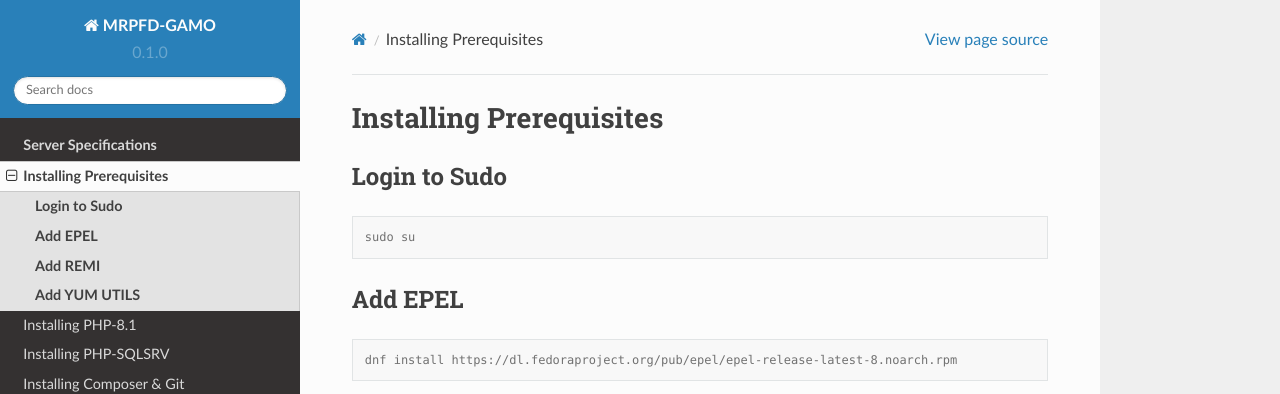
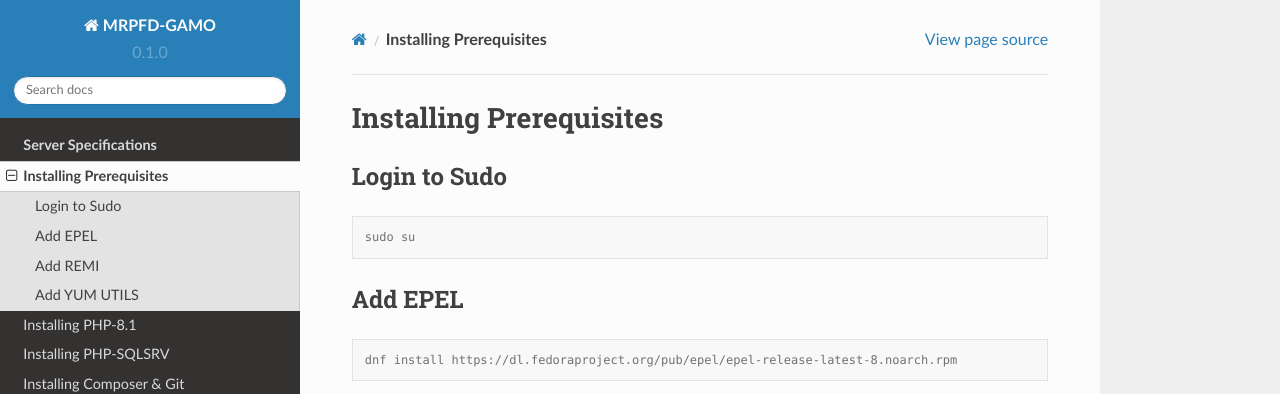
Before and after one commit to madhu-ibs/mrpfd-gamo-documentation, a Sphinx documentation site: the page built from docs/source/prerequisites.rst, in a window 1280 px wide. Shown: the top 394 px of the page. Built offline with Sphinx 7.4.7 and the Read the Docs theme 2.0.0, drawn with Linux system fonts in a browser that asks for light colours.

```diff
--- a/docs/source/prerequisites.rst
+++ b/docs/source/prerequisites.rst
@@ -1,13 +1,13 @@
-Installing Prerequisites
+**Installing Prerequisites**
 ==================================================
 
-**Login to Sudo**
+Login to Sudo
 --------
 .. code-block:: console
 
     sudo su
 
-**Add EPEL**
+Add EPEL
 -------------
 .. code-block:: console
 
@@ -15,14 +15,14 @@ Installing Prerequisites
 .. image:: images/epel.JPG
 
 
-**Add REMI**
+Add REMI
 -------------
 .. code-block:: console
 
   dnf install https://rpms.remirepo.net/enterprise/remi-release-8.rpm
 .. image:: images/remi.JPG
 
-**Add YUM UTILS**
+Add YUM UTILS
 ---------------------
 .. code-block:: console
 
```
